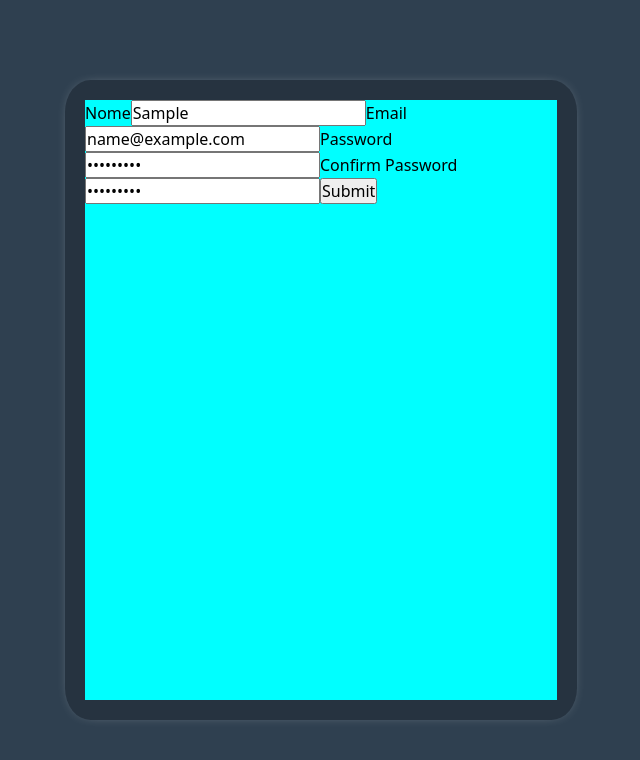
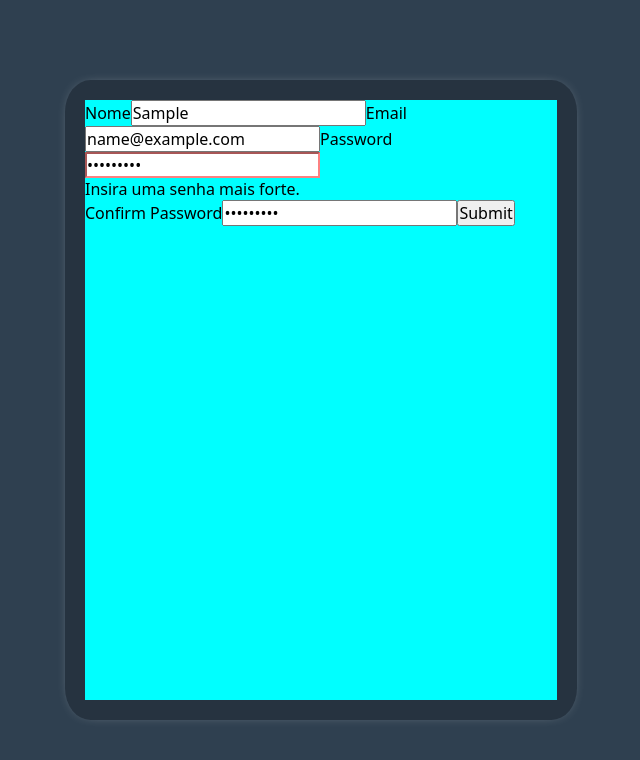
Before and after one commit to uricampos/planit, a React (Vite) app in the folder client/: page /register in a window 1280 px wide. Both pictures are taken after typing "Sample", "name@example.com", "Sample123", "Sample123" into the empty fields and a click on the button "Submit". Shown: the top 760 px of the page, without its empty margins (319-959 px from the left). Built offline with nearby package versions, Linux system fonts and the light colour scheme.

Commit message:
Done with register validation. Must implement css, still

```diff
--- a/client/src/Pages/Register/Schemas/index.js
+++ b/client/src/Pages/Register/Schemas/index.js
@@ -1,7 +1,7 @@
 import * as yup from 'yup';
 
 const passwordRules =
-    '^(?=.*[a-z])(?=.*[A-Z])(?=.*d)(?=.*[@$!%*?&])[A-Za-zd@$!%*?&]{8,}$';
+    /^(?=.*[a-z])(?=.*[A-Z])(?=.*\d)(?=.*[@$!%*?&]).{5,}$/;
 //Minimum eight characters, at least one uppercase letter, one lowercase letter, one number and one special character
 
 export const registerSchema = yup.object().shape({
--- a/client/src/Pages/Register/Styles/styles.css
+++ b/client/src/Pages/Register/Styles/styles.css
@@ -24,5 +24,12 @@
   flex: 100%;
   background-color: aqua;
 }
+.card-register .input-error {
+  border-color: #fc8181;
+}
+.card-register button:disabled {
+  opacity: 0.35;
+  cursor: not-allowed;
+}
 
 /*# sourceMappingURL=styles.css.map */
--- a/client/src/Pages/Register/Styles/styles.scss
+++ b/client/src/Pages/Register/Styles/styles.scss
@@ -28,4 +28,13 @@
         background-color: aqua;
 
     }
+
+    .input-error {
+        border-color: $error-color;
+    }
+
+    button:disabled {
+        opacity: 0.35;
+        cursor: not-allowed;
+    }
 }
--- a/client/src/Pages/Register/index.jsx
+++ b/client/src/Pages/Register/index.jsx
@@ -4,12 +4,13 @@ import { useFormik } from 'formik';
 import './Styles/styles.css';
 import { registerSchema } from './Schemas';
 
-const onSubmit = () => {
+const onSubmit = (values, actions) => {
     console.log("enviado!");
+    actions.resetForm()
 }
 
 function Register() {
-    const { values, errors, handleBlur, handleChange, handleSubmit } = useFormik({
+    const { values, errors, touched, handleBlur, handleChange, handleSubmit, isSubmitting } = useFormik({
         initialValues: {
             name: '',
             email: '',
@@ -33,7 +34,9 @@ function Register() {
                             value={values.name}
                             onChange={handleChange}
                             onBlur={handleBlur}
+                            className={errors.name && touched.name ? "input-error" : ""}
                         />
+                        {errors.name && touched.name && <p className='error-paragraph'>{errors.name}</p>}
                         <label htmlFor="email">Email</label>
                         <input
                             id="email"
@@ -42,7 +45,9 @@ function Register() {
                             value={values.email}
                             onChange={handleChange}
                             onBlur={handleBlur}
+                            className={errors.email && touched.email ? "input-error" : ""}
                         />
+                        {errors.email && touched.email && <p className='error-paragraph'>{errors.email}</p>}
                         <label htmlFor="password">Password</label>
                         <input
                             id="password"
@@ -51,7 +56,9 @@ function Register() {
                             value={values.password}
                             onChange={handleChange}
                             onBlur={handleBlur}
+                            className={errors.password && touched.password ? "input-error" : ""}
                         />
+                        {errors.password && touched.password && <p className='error-paragraph'>{errors.password}</p>}
                         <label htmlFor="confirmPassword">
                             Confirm Password
                         </label>
@@ -62,8 +69,10 @@ function Register() {
                             value={values.confirmPassword}
                             onChange={handleChange}
                             onBlur={handleBlur}
+                            className={errors.confirmPassword && touched.confirmPassword ? "input-error" : ""}
                         />
-                        <button className="btn-submit">Submit</button>
+                        {errors.confirmPassword && touched.confirmPassword && <p className='error-paragraph'>{errors.confirmPassword}</p>}
+                        <button disabled={isSubmitting} className="btn-submit">Submit</button>
                     </form>
                 </div>
             </div>
--- a/client/src/styles/colors.scss
+++ b/client/src/styles/colors.scss
@@ -14,3 +14,5 @@ $secondary-font-color: rgba(#FFF, 0.67);
 $third-font-color: rgba(#FFF, 0.45);
 
 $login-card-color: #263340;
+
+$error-color: #fc8181;
```
Also changed, not shown: 1 other file (tests, documents, lock files or other folders).
